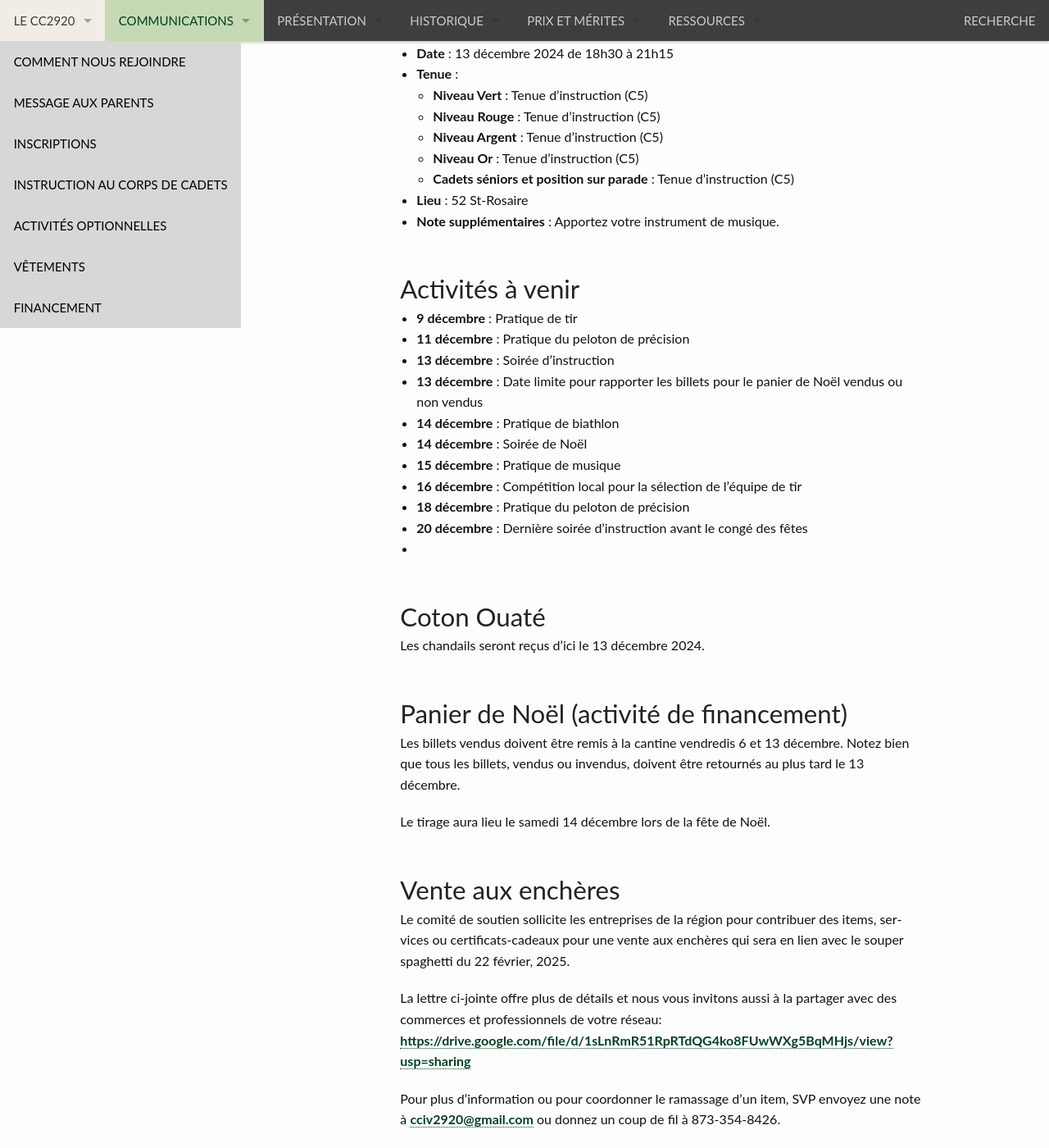
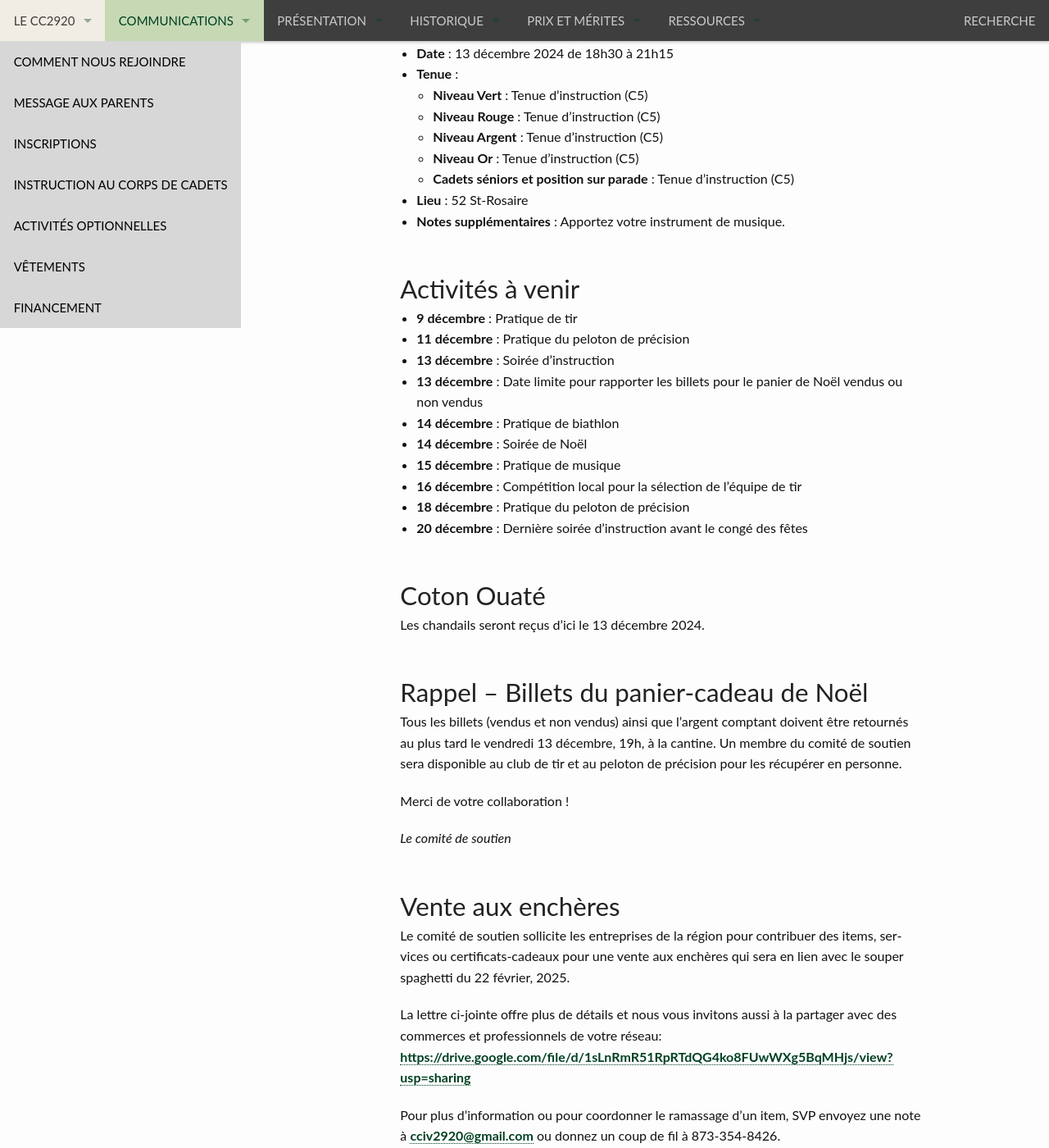
Before and after one commit to CC2920/web, a Jekyll site: the page built from _communications/messages.md, in a window 1280 px wide and 1400 px high, scrolled down 330 px. Shown: the whole window at 82% size. Built offline with Jekyll 4.4.1, drawn with Linux system fonts in a browser that asks for light colours.

Commit message:
msg du panier de noel

```diff
--- a/_communications/messages.md
+++ b/_communications/messages.md
@@ -13,7 +13,7 @@ layout: "messages"
   - **Niveau Or** : Tenue d'instruction (C5)
   - **Cadets séniors et position sur parade** : Tenue d'instruction (C5)
 - **Lieu** : 52 St-Rosaire
-- **Note supplémentaires** : Apportez votre instrument de musique.
+- **Notes supplémentaires** : Apportez votre instrument de musique.
 
 
 ## Activités à venir
@@ -28,18 +28,19 @@ layout: "messages"
 - **16 décembre** : Compétition local pour la sélection de l'équipe de tir
 - **18 décembre** : Pratique du peloton de précision
 - **20 décembre** : Dernière soirée d'instruction avant le congé des fêtes
--
 
 ## Coton Ouaté
 
 Les chandails seront reçus d'ici le 13 décembre 2024.
 
-## Panier de Noël (activité de financement)
+## Rappel – Billets du panier-cadeau de Noël
 
-Les billets vendus doivent être remis à la cantine vendredis 6 et 13 décembre.
-Notez bien que tous les billets, vendus ou invendus, doivent être retournés au plus tard le 13 décembre.
+Tous les billets (vendus et non vendus) ainsi que l'argent comptant doivent être retournés au plus tard le vendredi 13 décembre, 19h, à la cantine.
+Un membre du comité de soutien sera disponible au club de tir et au peloton de précision pour les récupérer en personne.
 
-Le tirage aura lieu le samedi 14 décembre lors de la fête de Noël.
+Merci de votre collaboration !
+
+*Le comité de soutien*
 
 ## Vente aux enchères
 
@@ -98,6 +99,6 @@ Les cadets qui ne désirent pas revenir cette année doivent rapporter leur unif
 
 ## Habillement
 
-Les cadets qui ont des pièces d'uniformes à échanger doivent visiter l'approvisionnement le vendredi soir entre 18h00 et 18h30 avec la pièce d'uniforme à échanger.  L'officier d'approvisionnement regardera si la pièce est disponible immédiatement ou leur donnera un rendez-vous pour faire les échanges.
+Les cadets qui ont des pièces d'uniformes à échanger doivent visiter l'approvisionnement le vendredi soir entre 18h00 et 18h30 avec la pièce d'uniforme à échanger. L'officier d'approvisionnement regardera si la pièce est disponible immédiatement ou leur donnera un rendez-vous pour faire les échanges.
 
 *Aucun échanges d'uniformes sans rendez-vous cette année.*
```
